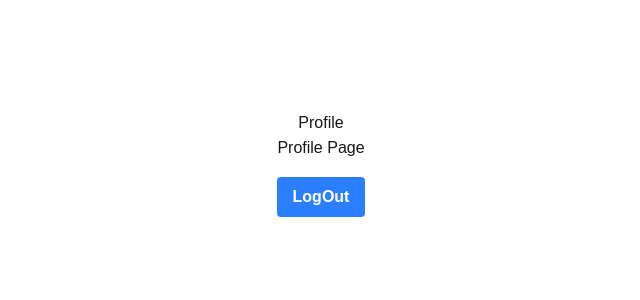
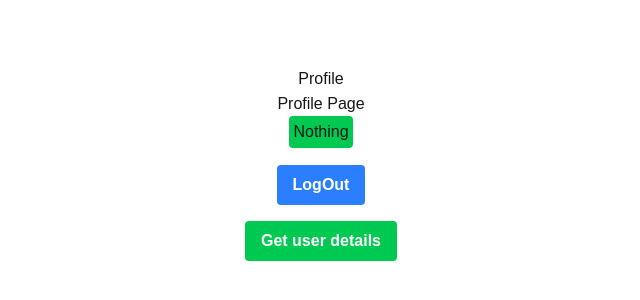
Before and after one commit to hamzakargin/vaultcraft, a Next.js app: page /profile in a window 1280 px wide. Shown: the part 236-536 px from the top of the page, without its empty margins (319-959 px from the left). Built offline with nearby package versions, Linux system fonts and the light colour scheme.

Commit message:
Me route added

```diff
--- /dev/null
+++ b/src/app/api/users/me/route.ts
@@ -0,0 +1,19 @@
+import { getDataFromToken } from "@/helpers/getdataFromToken";
+import { NextRequest, NextResponse } from "next/server";
+import User from "@/models/userModel";
+import { connect } from "@/dbConfig/dbConfig";
+
+connect();
+
+export async function GET(request: NextRequest) {
+  try {
+    const userId = await getDataFromToken(request);
+    const user = User.findOne({ _id: userId }).select("-password");
+    return NextResponse.json({
+      message: "User Found",
+      data: user,
+    });
+  } catch (error: any) {
+    return NextResponse.json({ error: error.message }, { status: 400 });
+  }
+}
--- a/src/app/profile/page.tsx
+++ b/src/app/profile/page.tsx
@@ -2,10 +2,12 @@
 import axios from "axios";
 import Link from "next/link";
 import { useRouter } from "next/navigation";
+import { useState } from "react";
 import toast from "react-hot-toast";
 
 export default function ProfilePage() {
   const router = useRouter();
+  const [data, setData] = useState("nothing");
   const logout = async () => {
     try {
       await axios.get("/api/users/logout");
@@ -16,11 +18,23 @@
       toast.error(error.message);
     }
   };
+  const getUserDetails = async () => {
+    const res = await axios.get("/api/users/me");
+    console.log(res.data);
+    setData(res.data.data._id);
+  };
   return (
     <div className="flex flex-col items-center justify-center min-h-screen py-2">
       <h1>Profile</h1>
       <hr />
       <p>Profile Page</p>
+      <h2 className="p-1 rounded bg-green-500">
+        {data === "nothing" ? (
+          "Nothing"
+        ) : (
+          <Link href={`/profile/${data}`}>{data}</Link>
+        )}
+      </h2>
       <hr />
       <button
         onClick={logout}
@@ -28,6 +42,12 @@
       >
         LogOut
       </button>
+      <button
+        onClick={getUserDetails}
+        className="bg-green-500 mt-4 hover:bg-blue-700 text-white font-bold py-2 px-4 rounded"
+      >
+        Get user details
+      </button>
     </div>
   );
 }
--- /dev/null
+++ b/src/helpers/getdataFromToken.ts
@@ -0,0 +1,12 @@
+import { NextRequest } from "next/server";
+import jwt from "jsonwebtoken";
+
+export const getDataFromToken = (request: NextRequest) => {
+  try {
+    const token = request.cookies.get("token")?.value || "";
+    const decodedToken: any = jwt.verify(token, process.env.TOKEN_SECRET!);
+    return decodedToken.id;
+  } catch (error: any) {
+    throw new error(error.message);
+  }
+};
```
